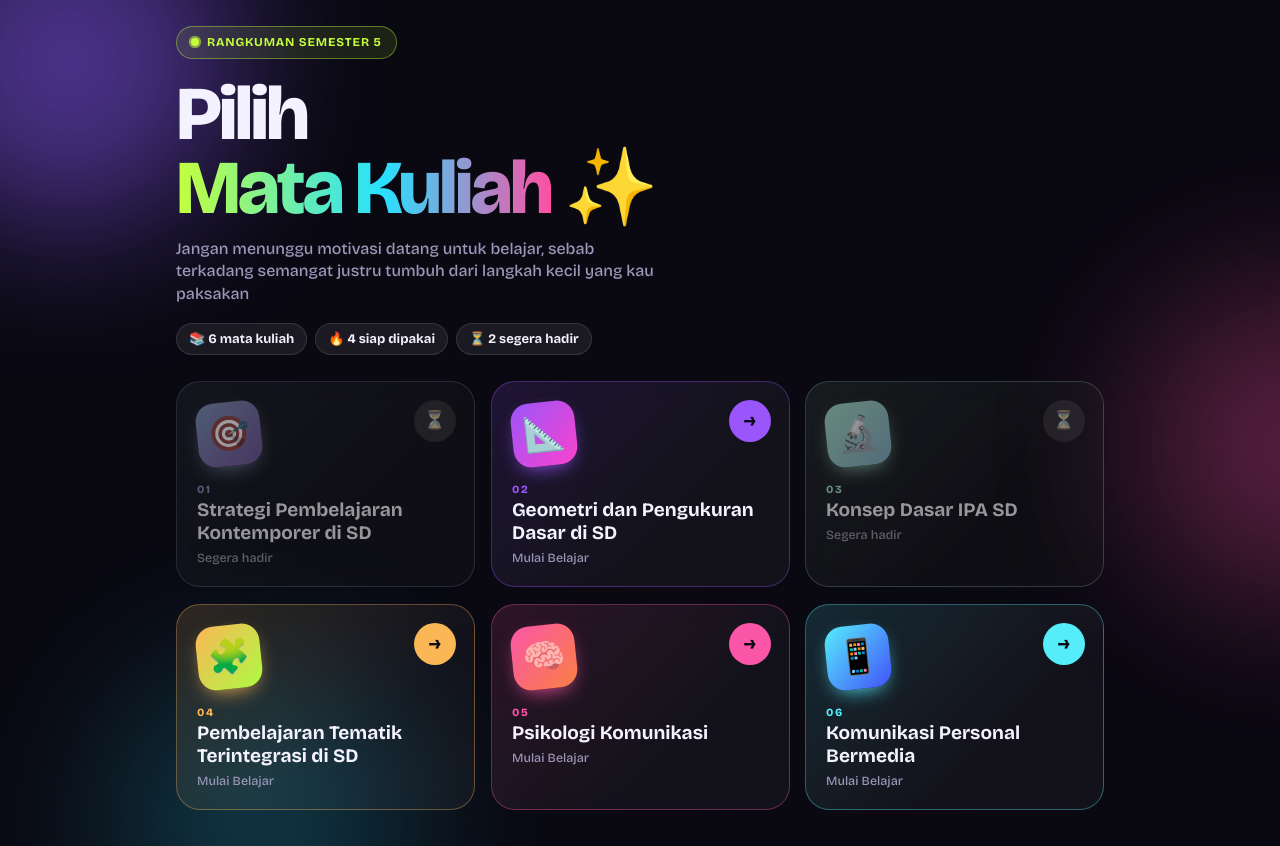
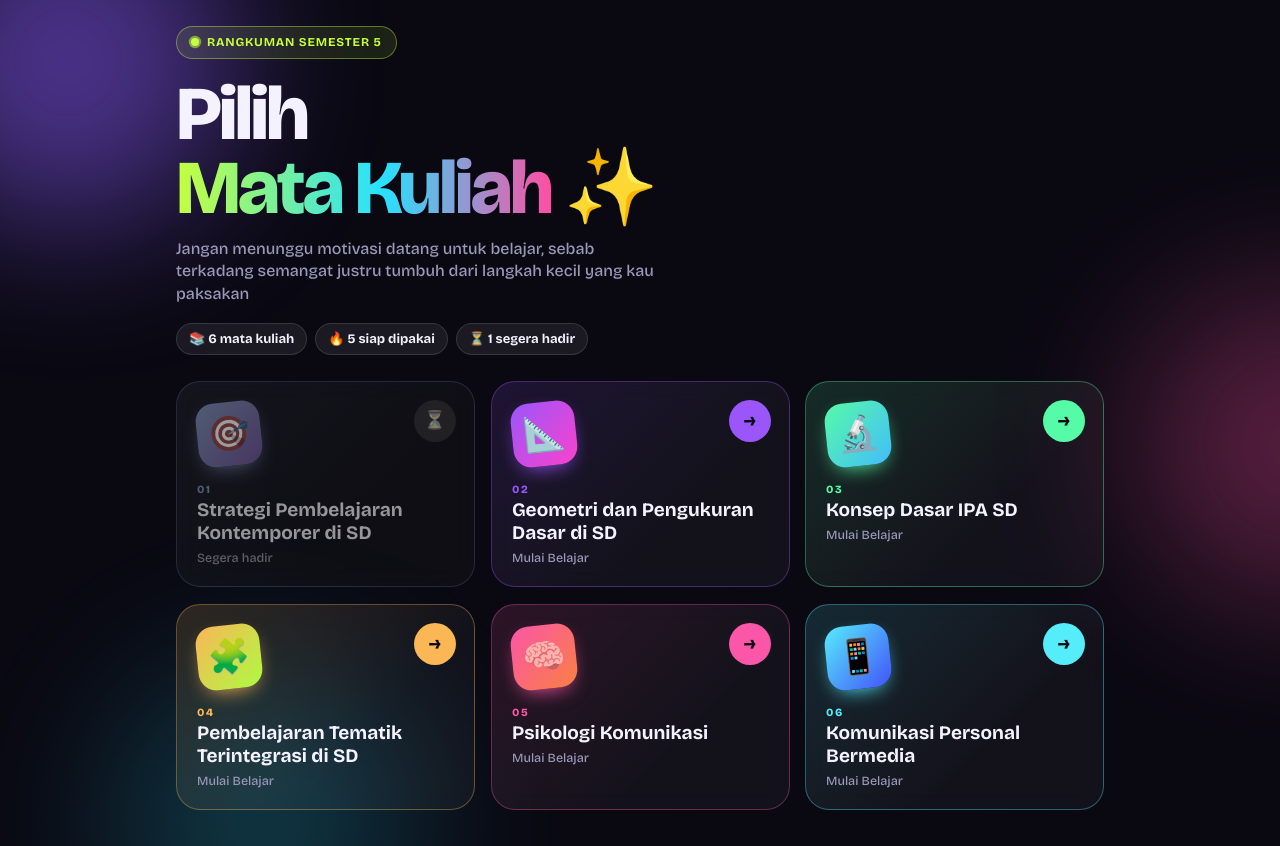
Before and after one commit to Rasyid-lei/Catatan-Studi-Semester-5, a plain HTML site: page index.html in a window 1280 px wide. Drawn offline with nearby package versions, Linux system fonts and the light colour scheme.

Commit message:
Fix link for 'Konsep Dasar IPA SD'
Updated the link for 'Konsep Dasar IPA SD' to point to the correct resource.

```diff
--- a/index.html
+++ b/index.html
@@ -100,7 +100,7 @@ h1 em{font-style:normal;background:linear-gradient(90deg,var(--lime),var(--cyan)
 const MATKUL = [
   { name: 'Strategi Pembelajaran Kontemporer di SD', icon: '🎯', hue: 215, link: '' },
   { name: 'Geometri dan Pengukuran Dasar di SD',     icon: '📐', hue: 265, link: 'https://rasyid-lei.github.io/Catatan-Studi-MTK-II/' },
-  { name: 'Konsep Dasar IPA SD',                     icon: '🔬', hue: 150, link: '' },
+  { name: 'Konsep Dasar IPA SD',                     icon: '🔬', hue: 150, link: 'https://rasyid-lei.github.io/Catatan-Studi-IPA/' },
   { name: 'Pembelajaran Tematik Terintegrasi di SD', icon: '🧩', hue: 35,  link: 'https://rasyid-lei.github.io/Rangkuman-Pembelajaran-Tematik/' },
   { name: 'Psikologi Komunikasi',                    icon: '🧠', hue: 330, link: 'https://rasyid-lei.github.io/Catatan-Studi-Psikologi-Komunikasi/' },
   { name: 'Komunikasi Personal Bermedia',            icon: '📱', hue: 185, link: 'https://rasyid-lei.github.io/Catatan-Studi-Komunikasi-Personal-Bermedia/' }
```
